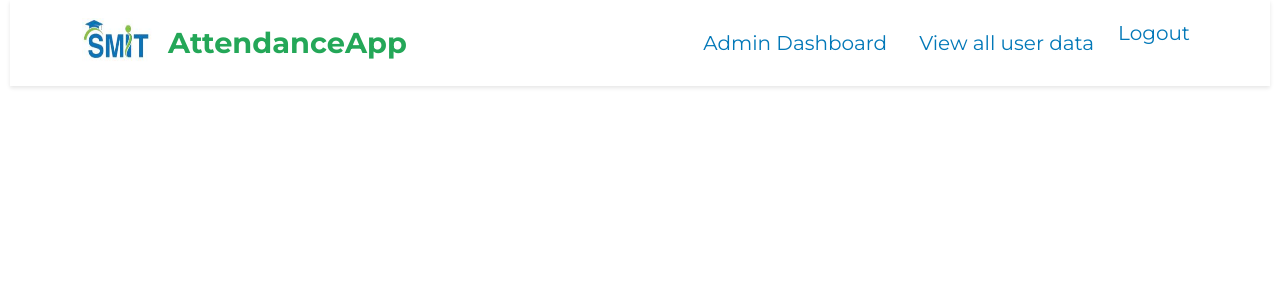
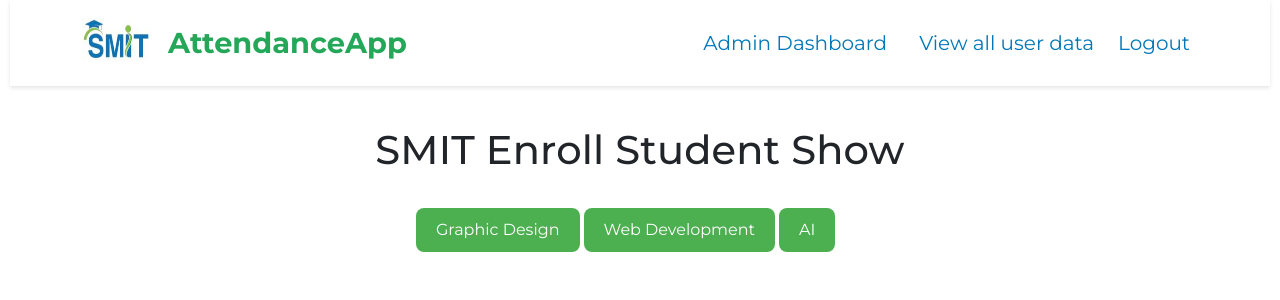
Before and after one commit to javariyafatima1/Attendence-final, a React (Create React App) app in the folder frontend/: page /viewallusers in a window 1280 px wide. Shown: the top 300 px of the page. Built offline with nearby package versions, Linux system fonts and the light colour scheme.

Commit message:
view all user page link coponent define

```diff
--- a/frontend/src/App.js
+++ b/frontend/src/App.js
@@ -14,6 +14,7 @@ import AdminSignup from './components/AdminSingup';
 import AdminLogin from './components/Adminlogin';
 import AdminDashboardHeader from './components/AdminDashboardHeader';
 import Dashboardadmin from './components/Dashboardadmin';
+import View from './components/viewallStudent';
 
 function App() {
   const location = useLocation();
@@ -33,6 +34,7 @@ function App() {
           <Route path="/dashbord" element={<AuthRoute element={<Dashboard />} />} />
           <Route path="/addattendence" element={<AuthRoute element={<CreateAtten />} />} />
           <Route path="/allatten" element={<AuthRoute element={<AllAtten />} />} />
+          <Route path="/viewallusers"  element={<View />} />
         </Routes>
       </div>
     </div>
--- a/frontend/src/components/AdminDashboardHeader.js
+++ b/frontend/src/components/AdminDashboardHeader.js
@@ -27,7 +27,7 @@ const AdminDashboardHeader= () => {
               <Nav.Link><Link to="/admindashbord" className="nav-link"> Admin Dashboard</Link></Nav.Link>
               <Nav.Link><Link to="/viewallusers" className="nav-link">View all user data</Link></Nav.Link>
 
-              <Nav.Link onClick={handleLogout} className="nav-link">Logout</Nav.Link>
+              <Nav.Link style={{marginTop:10}} onClick={handleLogout} className="nav-link">Logout</Nav.Link>
             </Nav>
           </Navbar.Collapse>
         </Container>
--- a/frontend/src/components/Login.css
+++ b/frontend/src/components/Login.css
@@ -11,7 +11,8 @@
     display: flex;
     align-items: center;
     justify-content: center;
-    min-height: 100vh;
+    min-height: 60vh;
+
 }
 
 #root {
--- a/frontend/src/components/Signup.css
+++ b/frontend/src/components/Signup.css
@@ -11,7 +11,8 @@
     display: flex;
     align-items: center;
     justify-content: center;
-    min-height: 100vh;
+    min-height: 60vh;
+
 }
 
 #root {
--- /dev/null
+++ b/frontend/src/components/viewallStudent.js
@@ -0,0 +1,50 @@
+import './AdminDashboard.css';
+import React, { useState,useEffect } from 'react';
+import { Container, Typography } from '@mui/material';
+import './AdminDashboard.css';
+import axios from 'axios'
+
+import UsersByCategory from './UserbyCategory';
+import UserAttendance from './UserAttenAdmin';
+
+
+const View = () => {
+  const [selectedCategory, setSelectedCategory] = useState(null);
+  const [selectedUserId, setSelectedUserId] = useState(null);
+
+  const CategoryClick = (category) => {
+    setSelectedCategory(category);
+    setSelectedUserId(null);
+  };
+  const handleUserClick = (userId) => {
+    setSelectedUserId(userId);
+  };
+
+
+  return (
+    <div>
+    <Container>
+
+
+    <Typography> <h1 style={{marginTop:40}}>SMIT Enroll Student Show</h1></Typography>
+    <div style={{marginLeft:350,marginTop:30}}>
+    <button onClick={() => CategoryClick('GraphicDesign')} className="button-style">
+        Graphic Design
+      </button>
+      <button onClick={() => CategoryClick('WebDevelopment')} className="button-style">
+        Web Development
+      </button>
+      <button onClick={() => CategoryClick('Ai')} className="button-style">
+        AI
+      </button>
+      </div>
+      {selectedCategory && !selectedUserId && <UsersByCategory category={selectedCategory} onUserClick={handleUserClick} />}
+      {selectedUserId && <UserAttendance userId={selectedUserId} />}
+
+
+  </Container>
+    </div>
+  );
+}
+
+export default View;
```
